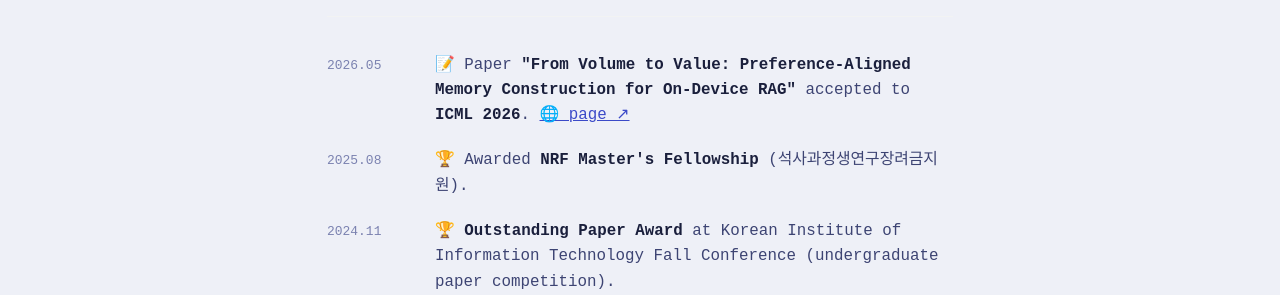
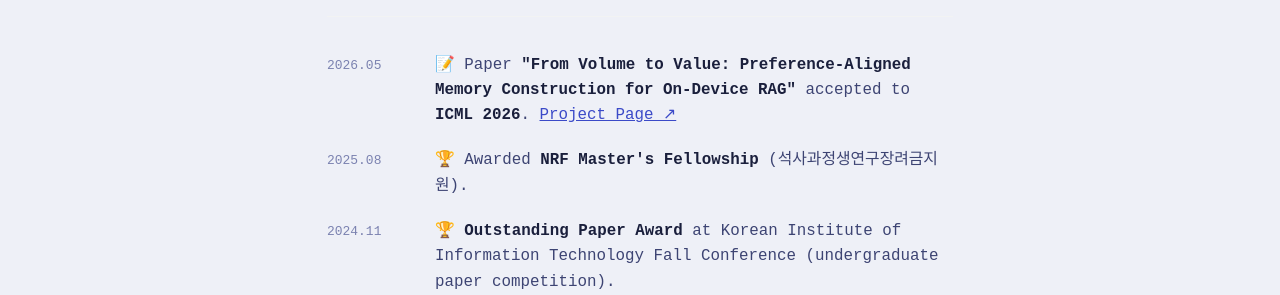
Before and after one commit to CkdalsKong/CkdalsKong.github.io, a Jekyll site: the page built from _pages/about.md, in a window 1280 px wide and 900 px high, scrolled down 551 px. Shown: the part 154-449 px from the top of the window. Built offline with Jekyll 4.4.1, drawn with Linux system fonts in a browser that asks for light colours; a script bundle is joined from its source files by our own code; library files that are not in the unit come from our copies.

Commit message:
Add poster PDF, author links, and update news link text on EPIC page
Co-Authored-By: Claude Sonnet 4.6 <noreply@anthropic.com>

```diff
--- a/EPIC/index.html
+++ b/EPIC/index.html
@@ -242,8 +242,8 @@
   </h1>
 
   <p class="authors">
-    <strong>Changmin Lee</strong> &nbsp;·&nbsp; Jaemin Kim &nbsp;·&nbsp; Taesik Gong<br>
-    UAI Lab, UNIST
+    <strong>Changmin Lee</strong> &nbsp;·&nbsp; <a href="https://jaemin-kim.com/" target="_blank" rel="noopener" style="color:inherit;text-decoration:underline;text-underline-offset:3px;">Jaemin Kim</a> &nbsp;·&nbsp; <a href="https://taesikgong.com/" target="_blank" rel="noopener" style="color:inherit;text-decoration:underline;text-underline-offset:3px;">Taesik Gong</a><br>
+    <a href="https://sites.google.com/view/uailab?pli=1" target="_blank" rel="noopener" style="color:inherit;text-decoration:underline;text-underline-offset:3px;">UAI Lab</a>, UNIST
   </p>
 
   <div class="buttons">
--- a/_pages/about.md
+++ b/_pages/about.md
@@ -37,7 +37,7 @@ redirect_from:
   <div class="news-list">
     <div class="news-item news-item--highlight">
       <span class="news-date">2026.05</span>
-      <span class="news-text">📝 Paper <strong>"From Volume to Value: Preference-Aligned Memory Construction for On-Device RAG"</strong> accepted to <strong>ICML 2026</strong>. <a href="/EPIC/" target="_blank" rel="noopener noreferrer">🌐 page ↗</a></span>
+      <span class="news-text">📝 Paper <strong>"From Volume to Value: Preference-Aligned Memory Construction for On-Device RAG"</strong> accepted to <strong>ICML 2026</strong>. <a href="/EPIC/" target="_blank" rel="noopener noreferrer">Project Page ↗</a></span>
     </div>
     <div class="news-item">
       <span class="news-date">2025.08</span>
```
Also changed, not shown: 1 other file.
